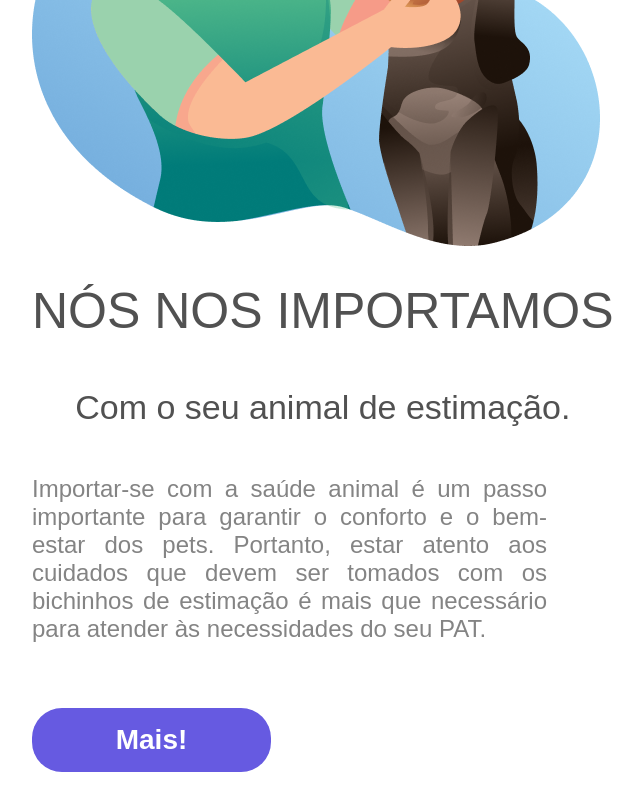
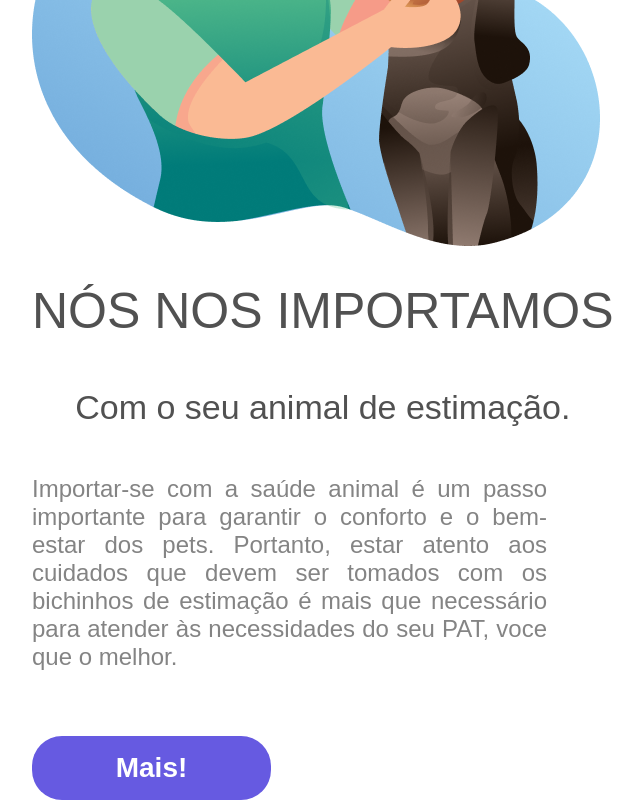
Before and after one commit to rodrigobritomg/Meu-Pat, a plain HTML site: page index.html in a window 1280 px wide. Shown: the part 484-1284 px from the top of the page, without its empty margins (78-721 px from the left). Before the commit the page ends 1256 px from the top, so only its background shows below. Drawn offline with Linux system fonts and the light colour scheme.

Commit message:
Inclusao no paragrafo principal

```diff
--- a/index.html
+++ b/index.html
@@ -35,7 +35,7 @@
             <h2>Com o seu animal de estimação.</h2>
             <p>Importar-se com a saúde animal é um passo importante para garantir o conforto e o bem-estar dos pets.
                 Portanto, estar atento aos cuidados que devem ser tomados com os bichinhos de estimação é mais que
-                necessário para atender às necessidades do seu PAT.</p>
+                necessário para atender às necessidades do seu PAT, voce que o melhor.</p>
             <button class="button-main">Mais!</button>
         </section>
     </main>
```
